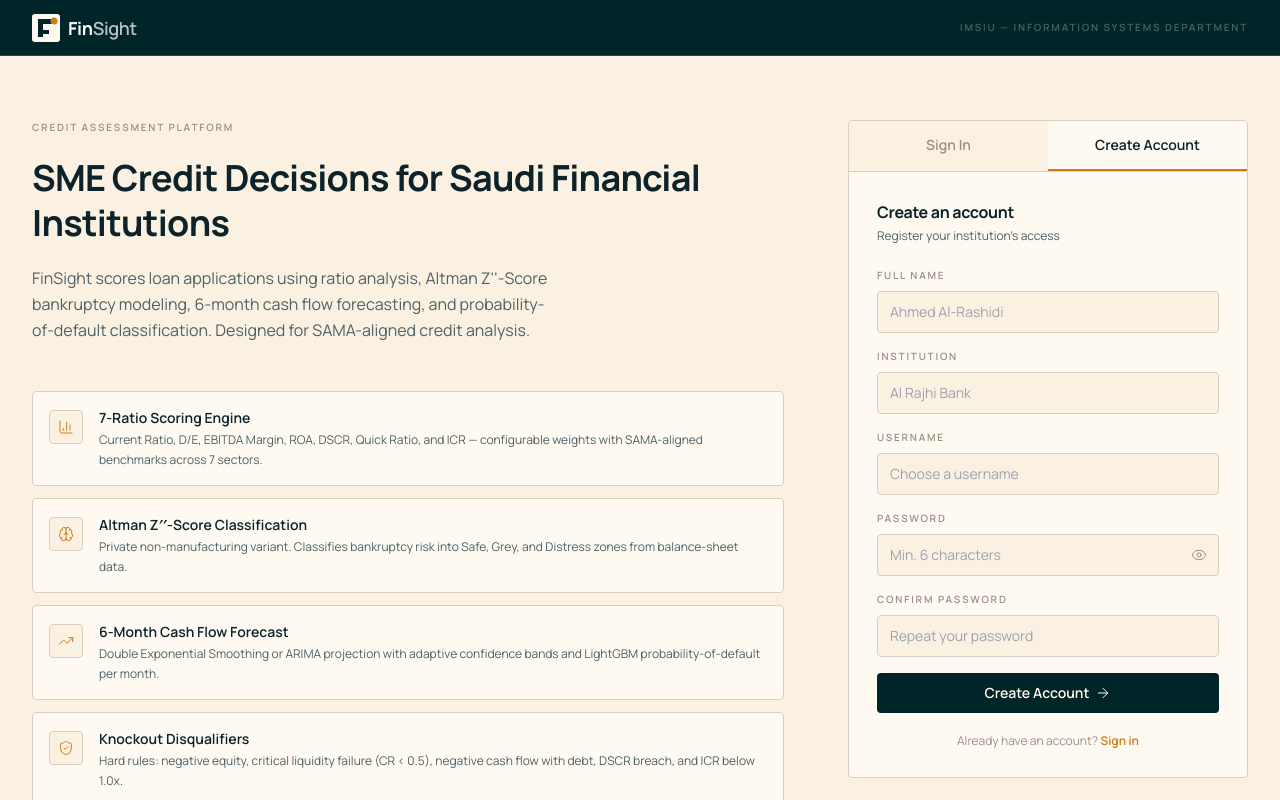
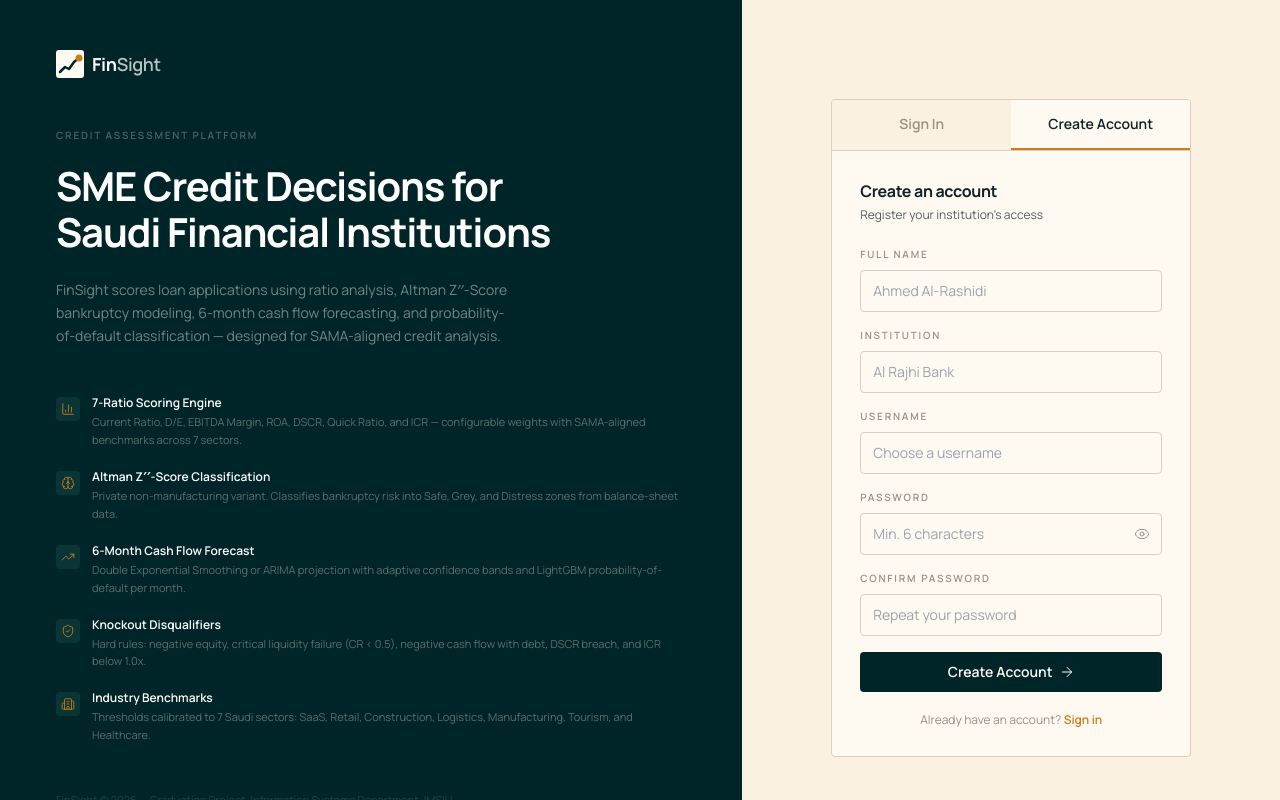
Before and after one commit to Faris-kh/FinSight, a React (Vite) app: page / in a window 1280 px wide. Both pictures are taken after typing "Sample", "Sample123" into the empty fields and a click on the button "Create Account". Shown: the top 800 px of the page. Built offline with nearby package versions, Linux system fonts and the light colour scheme.

Commit message:
Logo changes pt 2

```diff
--- a/index.html
+++ b/index.html
@@ -2,7 +2,8 @@
 <html lang="en">
   <head>
     <meta charset="UTF-8" />
-    <link rel="icon" type="image/svg+xml" href="/favicon.svg" />
+    <link rel="icon" type="image/svg+xml" href="/favicon.svg?v=2" />
+    <link rel="shortcut icon" href="/favicon.svg?v=2" />
     <meta name="viewport" content="width=device-width, initial-scale=1.0" />
     <title>FinSight</title>
     <link rel="preconnect" href="https://fonts.googleapis.com" />
--- a/src/FinSightLogo.jsx
+++ b/src/FinSightLogo.jsx
@@ -1,13 +1,15 @@
-export default function FinSightLogo({ height = 32 }) {
-  const iconPx = Math.round(height * 0.875); // ~28px at h=32
-  const fontSize = Math.round(height * 0.5625); // ~18px at h=32
+// onDark=true  → white wordmark (for navy chrome nav)
+// onDark=false → ink wordmark (for cream/surface backgrounds)
+export default function FinSightLogo({ height = 32, onDark = true }) {
+  const iconPx = Math.round(height * 0.875); // 28px at h=32
+  const fontSize = Math.round(height * 0.5625); // 18px at h=32
 
   return (
     <div
       style={{ display: 'flex', alignItems: 'center', gap: 8, height, userSelect: 'none' }}
       aria-label="FinSight"
     >
-      {/* Icon mark — cream box with geometric F + signal-gold dot */}
+      {/* Icon mark — cream box, navy trend line, single gold peak dot */}
       <svg
         width={iconPx}
         height={iconPx}
@@ -15,19 +17,26 @@ export default function FinSightLogo({ height = 32 }) {
         fill="none"
         aria-hidden="true"
       >
-        {/* Cream backing — reads on dark chrome */}
-        <rect width="28" height="28" rx="3" fill="var(--panel)" />
-        {/* Geometric F — vertical stem */}
-        <rect x="6" y="5" width="5" height="18" fill="var(--navy-950)" />
-        {/* Top arm */}
-        <rect x="6" y="5" width="14" height="5" fill="var(--navy-950)" />
-        {/* Middle arm */}
-        <rect x="6" y="16" width="11" height="4" fill="var(--navy-950)" />
-        {/* Signal-gold accent dot — one element, at the cap of the top arm */}
-        <circle cx="22" cy="7" r="3.5" fill="var(--signal)" />
+        {/* Cream backing */}
+        <rect
+          width="28" height="28" rx="3"
+          fill="var(--panel)"
+          stroke={onDark ? 'none' : 'var(--hairline)'}
+          strokeWidth={onDark ? 0 : 1}
+        />
+        {/* Trend line — ascending with one realistic dip, navy on cream */}
+        <polyline
+          points="4,22 9,17 13,19 18,12 23,8"
+          stroke="var(--navy-950)"
+          strokeWidth="2.5"
+          strokeLinecap="round"
+          strokeLinejoin="round"
+        />
+        {/* Signal-gold peak dot — one accent element only */}
+        <circle cx="23" cy="8" r="3.5" fill="var(--signal)" />
       </svg>
 
-      {/* Wordmark — Manrope 700, white on dark chrome */}
+      {/* Wordmark */}
       <span
         style={{
           fontFamily: 'Manrope, ui-sans-serif, system-ui, sans-serif',
@@ -35,11 +44,16 @@ export default function FinSightLogo({ height = 32 }) {
           fontWeight: 700,
           letterSpacing: '-0.02em',
           lineHeight: 1,
-          color: '#ffffff',
+          color: onDark ? '#ffffff' : 'var(--ink)',
         }}
       >
         Fin
-        <span style={{ fontWeight: 600, color: 'rgba(255,255,255,0.72)' }}>Sight</span>
+        <span style={{
+          fontWeight: 600,
+          color: onDark ? 'rgba(255,255,255,0.72)' : 'var(--ink-muted)',
+        }}>
+          Sight
+        </span>
       </span>
     </div>
   );
--- a/src/LandingPage.jsx
+++ b/src/LandingPage.jsx
@@ -36,7 +36,6 @@ const FEATURES = [
 
 export default function LandingPage() {
   const navigate = useNavigate();
-
   const [activeTab, setActiveTab] = useState('signin');
 
   // Sign In state
@@ -139,62 +138,98 @@ export default function LandingPage() {
     navigate('/dashboard');
   };
 
-  // ── Shared input style ──
+  const switchTab = (key) => {
+    setActiveTab(key);
+    setLoginError('');
+    setSignupError('');
+    setSignupSuccess('');
+  };
+
   const inputCls = 'w-full px-3 py-2.5 text-sm rounded outline-none transition-colors';
-  const inputStyle = {
-    background: 'var(--surface)',
+  const inputSt = {
+    background: 'var(--panel)',
     border: '1px solid var(--hairline)',
     color: 'var(--ink)',
     fontFamily: 'var(--font-sans)',
   };
 
   return (
-    <div className="min-h-screen flex flex-col" style={{ background: 'var(--surface)', color: 'var(--ink)' }}>
+    <div className="min-h-screen flex" style={{ fontFamily: 'var(--font-sans)', color: 'var(--ink)' }}>
 
-      {/* Chrome nav bar */}
-      <nav className="h-14 flex items-center justify-between px-8 shrink-0"
-        style={{ background: 'var(--navy-950)', borderBottom: '1px solid var(--navy-800)' }}>
-        <FinSightLogo height={32} />
-        <span className="r-eyebrow" style={{ color: 'oklch(0.48 0.035 200)' }}>
-          IMSIU — Information Systems Department
-        </span>
-      </nav>
+      {/* ── LEFT: Navy brand panel ── */}
+      <div
+        className="hidden lg:flex lg:w-[58%] flex-col px-14 py-12"
+        style={{ background: 'var(--navy-950)' }}
+      >
+        {/* Logo — top-left */}
+        <div className="shrink-0">
+          <FinSightLogo height={32} onDark={true} />
+        </div>
 
-      {/* Main content */}
-      <div className="flex-1 max-w-[1320px] mx-auto w-full px-8 py-16
-                      grid grid-cols-1 lg:grid-cols-[1fr_400px] gap-16 items-start">
-
-        {/* ── Hero ── */}
-        <div>
-          <p className="r-eyebrow mb-5">Credit Assessment Platform</p>
-          <h1 className="text-4xl font-bold leading-tight mb-5">
+        {/* Hero — vertically centered in remaining space */}
+        <div className="flex-1 flex flex-col justify-center py-12">
+          <p className="r-eyebrow mb-5" style={{ color: 'oklch(0.48 0.035 200)' }}>
+            Credit Assessment Platform
+          </p>
+          <h1
+            className="font-bold leading-[1.15] mb-6"
+            style={{
+              fontSize: '2.5rem',
+              letterSpacing: '-0.03em',
+              color: '#ffffff',
+              maxWidth: '520px',
+            }}
+          >
             SME Credit Decisions for Saudi Financial Institutions
           </h1>
-          <p className="text-base leading-relaxed mb-12"
-            style={{ color: 'var(--ink-muted)', maxWidth: '520px' }}>
-            FinSight scores loan applications using ratio analysis, Altman
-            Z''-Score bankruptcy modeling, 6-month cash flow forecasting, and
-            probability-of-default classification. Designed for SAMA-aligned
+          <p
+            className="text-sm leading-relaxed mb-12"
+            style={{ color: 'oklch(0.60 0.022 205)', maxWidth: '460px' }}
+          >
+            FinSight scores loan applications using ratio analysis, Altman Z&prime;&prime;-Score
+            bankruptcy modeling, 6-month cash flow forecasting, and
+            probability-of-default classification — designed for SAMA-aligned
             credit analysis.
           </p>
 
-          <div className="space-y-3">
+          {/* Feature list */}
+          <div className="space-y-5">
             {FEATURES.map(({ icon: Icon, title, desc }) => (
-              <div key={title} className="flex items-start gap-4 p-4 r-panel">
-                <div className="p-2 rounded shrink-0 mt-0.5"
-                  style={{ background: 'var(--surface)', border: '1px solid var(--hairline)' }}>
-                  <Icon className="h-4 w-4" style={{ color: 'var(--signal)' }} strokeWidth={1.5} />
+              <div key={title} className="flex items-start gap-3">
+                <div
+                  className="shrink-0 mt-0.5 w-6 h-6 flex items-center justify-center rounded"
+                  style={{ background: 'oklch(0.30 0.045 200)' }}
+                >
+                  <Icon className="h-3.5 w-3.5" style={{ color: 'var(--signal)' }} strokeWidth={1.5} />
                 </div>
                 <div>
-                  <p className="text-sm font-semibold mb-0.5" style={{ color: 'var(--ink)' }}>{title}</p>
-                  <p className="text-xs leading-relaxed" style={{ color: 'var(--ink-muted)' }}>{desc}</p>
+                  <p className="text-xs font-semibold mb-0.5" style={{ color: '#ffffff' }}>{title}</p>
+                  <p className="text-[11px] leading-relaxed" style={{ color: 'oklch(0.52 0.022 205)' }}>{desc}</p>
                 </div>
               </div>
             ))}
           </div>
         </div>
 
-        {/* ── Auth Card ── */}
+        {/* Footer — bottom of panel */}
+        <p className="text-[11px] shrink-0" style={{ color: 'oklch(0.35 0.04 200)' }}>
+          FinSight &copy; 2026 &mdash; Graduation Project, Information Systems Department, IMSIU
+        </p>
+      </div>
+
+      {/* ── RIGHT: Auth panel ── */}
+      <div
+        className="flex-1 flex flex-col items-center justify-center p-8"
+        style={{ background: 'var(--surface)', minHeight: '100vh' }}
+      >
+        {/* Mobile-only logo */}
+        <div className="lg:hidden mb-10">
+          <FinSightLogo height={28} onDark={false} />
+        </div>
+
+        <div className="w-full max-w-[360px]">
+
+          {/* Auth card */}
           <div className="r-panel overflow-hidden">
 
             {/* Tab switcher */}
@@ -203,14 +238,16 @@ export default function LandingPage() {
                 { key: 'signin', label: 'Sign In' },
                 { key: 'signup', label: 'Create Account' },
               ].map(({ key, label }) => (
-              <button key={key}
-                onClick={() => { setActiveTab(key); setLoginError(''); setSignupError(''); setSignupSuccess(''); }}
+                <button
+                  key={key}
+                  onClick={() => switchTab(key)}
                   className="py-3.5 text-sm font-semibold transition-colors"
                   style={{
                     background: activeTab === key ? 'var(--panel)' : 'var(--surface)',
                     color: activeTab === key ? 'var(--ink)' : 'var(--ink-faint)',
                     borderBottom: activeTab === key ? '2px solid var(--signal)' : '2px solid transparent',
-                }}>
+                  }}
+                >
                   {label}
                 </button>
               ))}
@@ -229,23 +266,34 @@ export default function LandingPage() {
                   <form onSubmit={handleLogin} className="space-y-4">
                     <div>
                       <label className="r-eyebrow block mb-2">Username</label>
-                    <input type="text" value={loginUsername}
+                      <input
+                        type="text"
+                        value={loginUsername}
                         onChange={(e) => setLoginUsername(e.target.value)}
-                      className={inputCls} style={inputStyle}
-                      placeholder="Enter username" required />
+                        className={inputCls}
+                        style={inputSt}
+                        placeholder="Enter username"
+                        required
+                      />
                     </div>
                     <div>
                       <label className="r-eyebrow block mb-2">Password</label>
                       <div className="relative">
-                      <input type={showLoginPassword ? 'text' : 'password'}
+                        <input
+                          type={showLoginPassword ? 'text' : 'password'}
                           value={loginPassword}
                           onChange={(e) => setLoginPassword(e.target.value)}
-                        className={inputCls} style={{ ...inputStyle, paddingRight: '2.5rem' }}
-                        placeholder="Enter password" required />
-                      <button type="button"
+                          className={inputCls}
+                          style={{ ...inputSt, paddingRight: '2.5rem' }}
+                          placeholder="Enter password"
+                          required
+                        />
+                        <button
+                          type="button"
                           onClick={() => setShowLoginPassword(!showLoginPassword)}
                           className="absolute right-3 top-1/2 -translate-y-1/2"
-                        style={{ color: 'var(--ink-faint)' }}>
+                          style={{ color: 'var(--ink-faint)' }}
+                        >
                           {showLoginPassword
                             ? <EyeOff className="h-4 w-4" strokeWidth={1.5} />
                             : <Eye className="h-4 w-4" strokeWidth={1.5} />}
@@ -255,36 +303,43 @@ export default function LandingPage() {
 
                     {loginError && (
                       <p className="text-xs px-3 py-2 rounded"
-                      style={{ background: 'var(--danger-tint)', color: 'var(--danger)', border: '1px solid color-mix(in oklch, var(--danger) 20%, transparent)' }}>
+                        style={{
+                          background: 'var(--danger-tint)',
+                          color: 'var(--danger)',
+                          border: '1px solid color-mix(in oklch, var(--danger) 20%, transparent)',
+                        }}>
                         {loginError}
                       </p>
                     )}
 
-                  <button type="submit" disabled={loginLoading}
-                    className="r-btn-primary w-full py-2.5 text-sm">
+                    <button
+                      type="submit"
+                      disabled={loginLoading}
+                      className="r-btn-primary w-full py-2.5 text-sm"
+                    >
                       {loginLoading
                         ? <><div className="animate-spin rounded-full h-4 w-4 border-b-2 border-current" />Signing in...</>
                         : <>Sign in <ArrowRight className="h-4 w-4" strokeWidth={1.5} /></>}
                     </button>
                   </form>
 
-                {/* Divider */}
                   <div className="flex items-center gap-3 my-5">
                     <div className="flex-1 h-px" style={{ background: 'var(--hairline)' }} />
                     <span className="text-[11px] font-medium" style={{ color: 'var(--ink-faint)' }}>or</span>
                     <div className="flex-1 h-px" style={{ background: 'var(--hairline)' }} />
                   </div>
 
-                {/* Continue as Demo */}
-                <button onClick={handleDemo}
-                  className="r-btn-ghost w-full py-2.5 text-sm">
+                  <button onClick={handleDemo} className="r-btn-ghost w-full py-2.5 text-sm">
                     Continue as Demo
                   </button>
 
                   <p className="text-center text-xs mt-5" style={{ color: 'var(--ink-faint)' }}>
                     No account?{' '}
-                  <button onClick={() => setActiveTab('signup')}
-                    className="font-semibold" style={{ color: 'var(--signal)' }}>
+                    <button
+                      onClick={() => switchTab('signup')}
+                      className="font-semibold"
+                      style={{ color: 'var(--signal)' }}
+                    >
                       Create one
                     </button>
                   </p>
@@ -301,28 +356,42 @@ export default function LandingPage() {
 
                   <form onSubmit={handleSignup} className="space-y-4">
                     {[
-                    { label: 'Full Name',    field: 'name',        value: signupName,        onChange: setSignupName,        placeholder: 'Ahmed Al-Rashidi', type: 'text' },
-                    { label: 'Institution',  field: 'institution', value: signupInstitution, onChange: setSignupInstitution, placeholder: 'Al Rajhi Bank',    type: 'text' },
-                    { label: 'Username',     field: 'username',    value: signupUsername,    onChange: setSignupUsername,    placeholder: 'Choose a username', type: 'text' },
+                      { label: 'Full Name',    value: signupName,        onChange: setSignupName,        placeholder: 'Ahmed Al-Rashidi',   type: 'text' },
+                      { label: 'Institution',  value: signupInstitution, onChange: setSignupInstitution, placeholder: 'Al Rajhi Bank',      type: 'text' },
+                      { label: 'Username',     value: signupUsername,    onChange: setSignupUsername,    placeholder: 'Choose a username',  type: 'text' },
                     ].map(({ label, value, onChange, placeholder, type }) => (
                       <div key={label}>
                         <label className="r-eyebrow block mb-2">{label}</label>
-                      <input type={type} value={value} onChange={(e) => onChange(e.target.value)}
-                        className={inputCls} style={inputStyle} placeholder={placeholder} required />
+                        <input
+                          type={type}
+                          value={value}
+                          onChange={(e) => onChange(e.target.value)}
+                          className={inputCls}
+                          style={inputSt}
+                          placeholder={placeholder}
+                          required
+                        />
                       </div>
                     ))}
 
                     <div>
                       <label className="r-eyebrow block mb-2">Password</label>
                       <div className="relative">
-                      <input type={showSignupPassword ? 'text' : 'password'}
-                        value={signupPassword} onChange={(e) => setSignupPassword(e.target.value)}
-                        className={inputCls} style={{ ...inputStyle, paddingRight: '2.5rem' }}
-                        placeholder="Min. 6 characters" required />
-                      <button type="button"
+                        <input
+                          type={showSignupPassword ? 'text' : 'password'}
+                          value={signupPassword}
+                          onChange={(e) => setSignupPassword(e.target.value)}
+                          className={inputCls}
+                          style={{ ...inputSt, paddingRight: '2.5rem' }}
+                          placeholder="Min. 6 characters"
+                          required
+                        />
+                        <button
+                          type="button"
                           onClick={() => setShowSignupPassword(!showSignupPassword)}
                           className="absolute right-3 top-1/2 -translate-y-1/2"
-                        style={{ color: 'var(--ink-faint)' }}>
+                          style={{ color: 'var(--ink-faint)' }}
+                        >
                           {showSignupPassword
                             ? <EyeOff className="h-4 w-4" strokeWidth={1.5} />
                             : <Eye className="h-4 w-4" strokeWidth={1.5} />}
@@ -332,27 +401,44 @@ export default function LandingPage() {
 
                     <div>
                       <label className="r-eyebrow block mb-2">Confirm Password</label>
-                    <input type="password" value={signupConfirm}
+                      <input
+                        type="password"
+                        value={signupConfirm}
                         onChange={(e) => setSignupConfirm(e.target.value)}
-                      className={inputCls} style={inputStyle}
-                      placeholder="Repeat your password" required />
+                        className={inputCls}
+                        style={inputSt}
+                        placeholder="Repeat your password"
+                        required
+                      />
                     </div>
 
                     {signupError && (
                       <p className="text-xs px-3 py-2 rounded"
-                      style={{ background: 'var(--danger-tint)', color: 'var(--danger)', border: '1px solid color-mix(in oklch, var(--danger) 20%, transparent)' }}>
+                        style={{
+                          background: 'var(--danger-tint)',
+                          color: 'var(--danger)',
+                          border: '1px solid color-mix(in oklch, var(--danger) 20%, transparent)',
+                        }}>
                         {signupError}
                       </p>
                     )}
                     {signupSuccess && (
                       <p className="text-xs px-3 py-2 rounded flex items-center gap-2"
-                      style={{ background: 'var(--safe-tint)', color: 'var(--safe)', border: '1px solid color-mix(in oklch, var(--safe) 20%, transparent)' }}>
-                      <CheckCircle className="h-3.5 w-3.5 shrink-0" strokeWidth={1.5} />{signupSuccess}
+                        style={{
+                          background: 'var(--safe-tint)',
+                          color: 'var(--safe)',
+                          border: '1px solid color-mix(in oklch, var(--safe) 20%, transparent)',
+                        }}>
+                        <CheckCircle className="h-3.5 w-3.5 shrink-0" strokeWidth={1.5} />
+                        {signupSuccess}
                       </p>
                     )}
 
-                  <button type="submit" disabled={signupLoading}
-                    className="r-btn-primary w-full py-2.5 text-sm">
+                    <button
+                      type="submit"
+                      disabled={signupLoading}
+                      className="r-btn-primary w-full py-2.5 text-sm"
+                    >
                       {signupLoading
                         ? <><div className="animate-spin rounded-full h-4 w-4 border-b-2 border-current" />Creating account...</>
                         : <>Create Account <ArrowRight className="h-4 w-4" strokeWidth={1.5} /></>}
@@ -361,8 +447,11 @@ export default function LandingPage() {
 
                   <p className="text-center text-xs mt-5" style={{ color: 'var(--ink-faint)' }}>
                     Already have an account?{' '}
-                  <button onClick={() => setActiveTab('signin')}
-                    className="font-semibold" style={{ color: 'var(--signal)' }}>
+                    <button
+                      onClick={() => switchTab('signin')}
+                      className="font-semibold"
+                      style={{ color: 'var(--signal)' }}
+                    >
                       Sign in
                     </button>
                   </p>
@@ -373,13 +462,7 @@ export default function LandingPage() {
           </div>
 
         </div>
-
-      {/* Footer */}
-      <footer className="px-8 py-4 text-center" style={{ borderTop: '1px solid var(--hairline)' }}>
-        <p className="text-[11px]" style={{ color: 'var(--ink-faint)' }}>
-          FinSight &copy; 2026 &mdash; Graduation Project, Information Systems Department, IMSIU
-        </p>
-      </footer>
+      </div>
 
     </div>
   );
```
Also changed, not shown: public/favicon.svg. Lines whose indentation alone changed are shown as unchanged.
